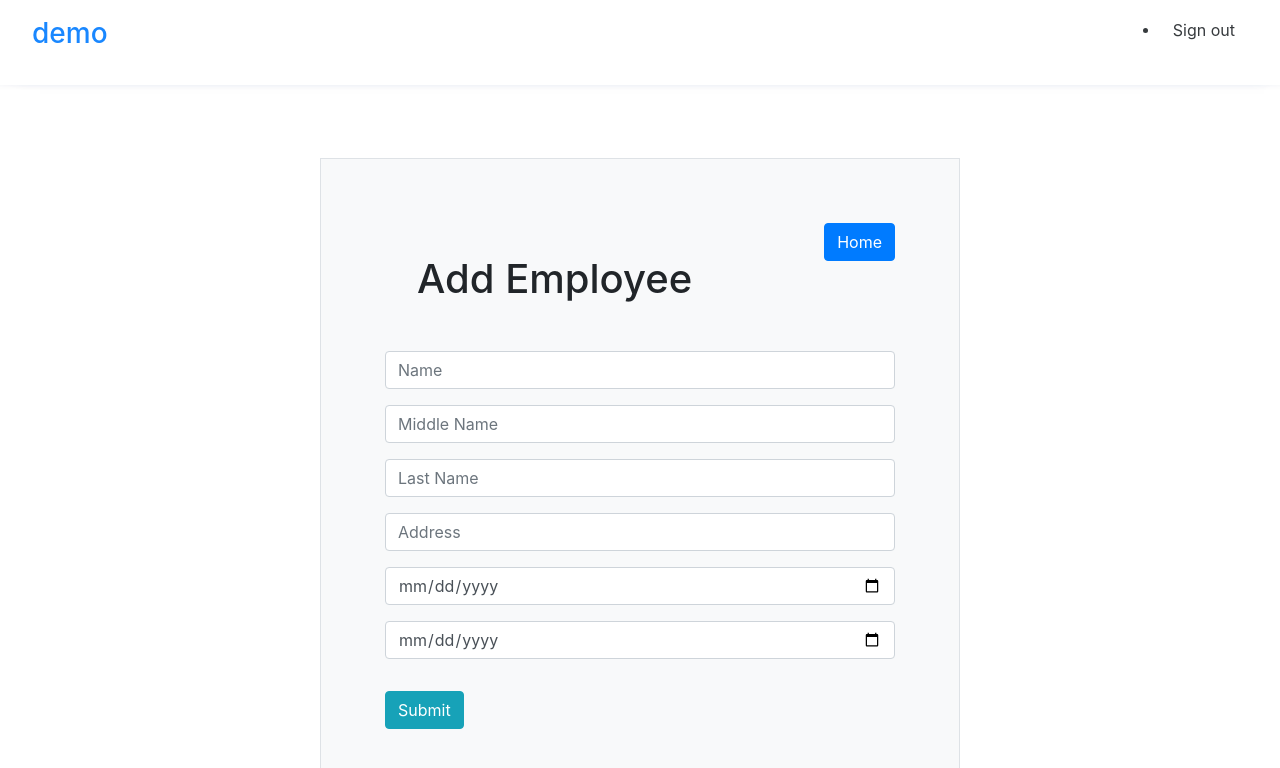
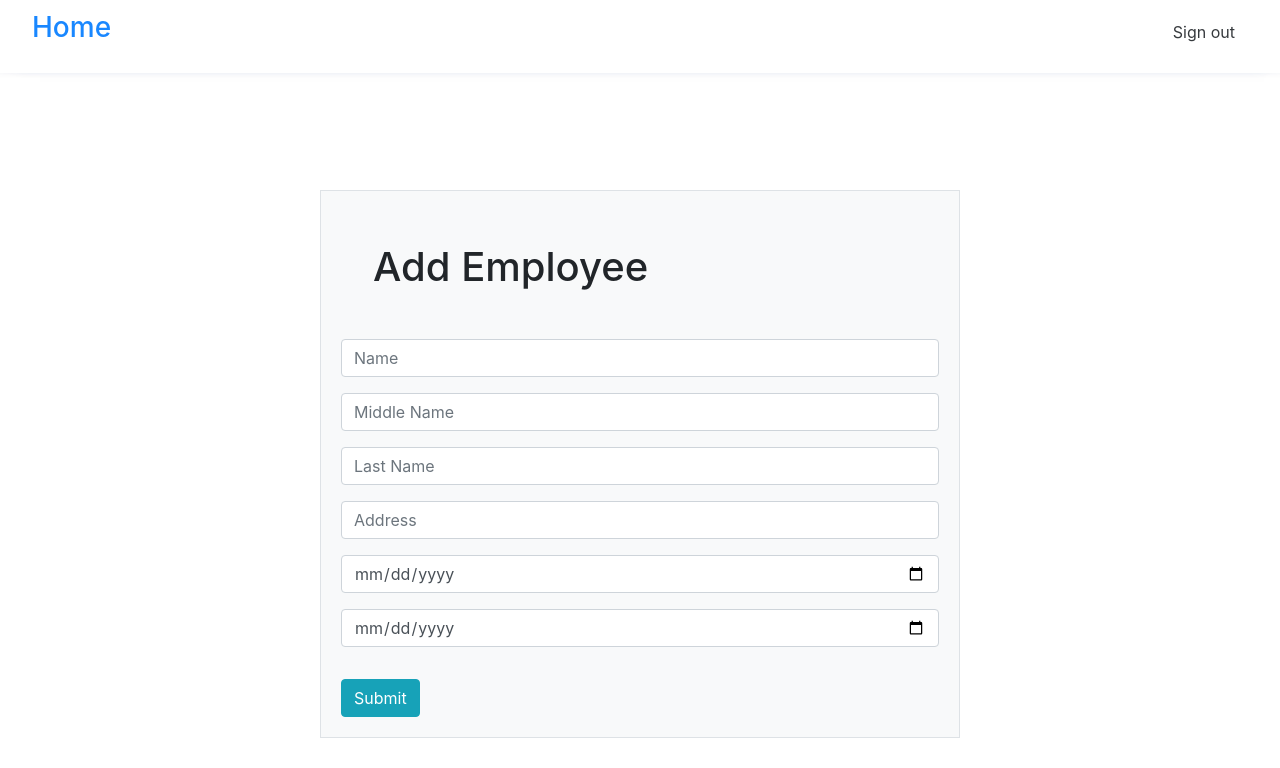
Before and after one commit to matiastafernaberry/frontEndReactdrfLinkedin, a React (Create React App) app: page /create in a window 1280 px wide. Shown: the top 768 px of the page. Built offline with nearby package versions, Linux system fonts and the light colour scheme.

Commit message:
styles changes

```diff
--- a/src/Add.js
+++ b/src/Add.js
@@ -36,10 +36,7 @@ function Add() {
     }
   return (
     <div className='d-flex w-100 vh-100 justify-content-center align-items-center'>
-        <div className='w-50 border bg-light p-5'>
-            <div className='text-end float-right m-3'>
-                <Link to="/home/" className='btn btn-primary'>Home</Link>
-            </div>
+        <div className='w-50 border bg-light p-1'>
             <div className='m-5'>
                 <h1>Add Employee</h1>
             </div>
--- a/src/Home.js
+++ b/src/Home.js
@@ -1,12 +1,8 @@
 import './App.css';
-import { useState } from 'react';
 import Dashboard from './Dashboard';
-import { Navigate} from "react-router-dom"
 
 
 function Home() {
-    //const [authenticated, setauthenticated] = useState(localStorage.getItem("token")|| false);
-    //setauthenticated(localStorage.getItem("token")|| false)
 
     return (
         <>
--- a/src/Login.js
+++ b/src/Login.js
@@ -2,8 +2,6 @@ import { useState } from 'react';
 import { Navigate} from "react-router-dom"
 import './App.css';
 import {getToken} from "./Endpoints"
-
-
 
 function Login() {
   const [inputData, setInputData] = useState({
@@ -27,7 +25,6 @@ function Login() {
         console.error('There was an error!', error);
     });
   };
-
 
   if (authenticated) {
     return <Navigate to="/home/" />;
--- a/src/Navbar.js
+++ b/src/Navbar.js
@@ -4,19 +4,15 @@ import { Link } from "react-router-dom";
 
 const NavbarPage = () => {
   const guestLinks = (
-    <ul>
-      <li>
-        <Link to="/about">
-          <Link className="btn signOut">Sign out</Link>
-        </Link>
-      </li>
-    </ul>
+      <Link to="/about">
+        <Link className="btn signOut">Sign out</Link>
+      </Link>
   );
   return (
     <nav className="navbar bg-white">
       <h3 className="titleName">
         <Link to="/">
-          <i className="fas fa-pen" /> demo
+          <i className="fas fa-pen" /> Home
         </Link>
       </h3>
       {guestLinks}
--- a/src/Update.js
+++ b/src/Update.js
@@ -46,10 +46,7 @@ function Update() {
 
   return (
     <div className='d-flex w-100 vh-100 justify-content-center align-items-center'>
-        <div className='w-50 border bg-light p-5'>
-            <div className='text-end float-right m-3'>
-                <Link to="/home/" className='btn btn-primary'>Home</Link>
-            </div>
+        <div className='w-50 border bg-light p-1'>
             <div className='m-5'>
                 <h1>Edit Employee</h1>
             </div>
```
